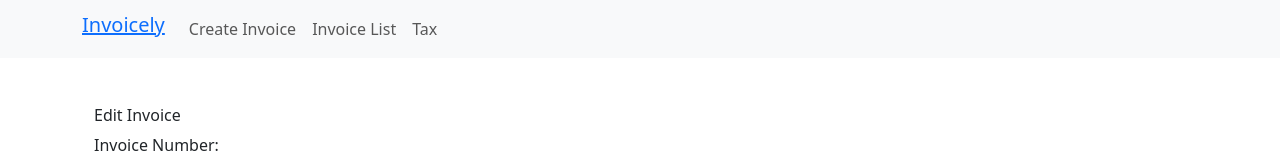
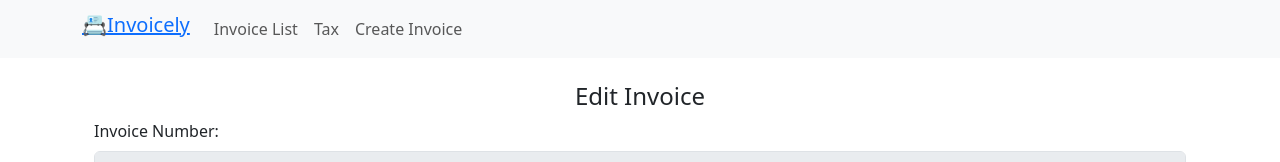
Before and after one commit to abhinabadutta2019/invoice-tax-calculation-frontend-reactjs, a React (Create React App) app: page /edit-invoice/1 in a window 1280 px wide. Shown: the top 162 px of the page. Built offline with nearby package versions, Linux system fonts and the light colour scheme; no server answers.

Commit message:
change in Tax

```diff
--- a/src/components/InvoiceCreate.js
+++ b/src/components/InvoiceCreate.js
@@ -144,8 +144,8 @@ const InvoiceCreate = () => {
 
   return (
     <>
-      <div className="container mt-5 pb-4">
-        <h6>Create Invoice</h6>
+      <div className="container pb-4">
+        <h4 className="text-center ">Create Invoice</h4>
 
         <form
           onSubmit={
--- a/src/components/InvoiceEdit.js
+++ b/src/components/InvoiceEdit.js
@@ -98,8 +98,8 @@ const InvoiceEdit = () => {
 
   return (
     <>
-      <div className="container mt-5 pb-4">
-        <h6>Edit Invoice</h6>
+      <div className="container pb-4">
+        <h4 className="text-center">Edit Invoice</h4>
 
         <form id="invoiceForm" onSubmit={handleCreateOrUpdateInvoice}>
           <div className="mb-3">
--- a/src/components/TaxCreate.js
+++ b/src/components/TaxCreate.js
@@ -18,6 +18,11 @@ const TaxCreate = () => {
 
   const handleSubmit = async (e) => {
     e.preventDefault();
+
+    if (parseFloat(taxRate) > 100) {
+      alert("Tax Rate should be less than or equal to 100");
+      return;
+    }
 
     try {
       const tax = {
--- a/src/shared/Navbar.js
+++ b/src/shared/Navbar.js
@@ -6,7 +6,7 @@ const Navbar = () => {
     <nav className="navbar navbar-expand-lg navbar-light bg-light">
       <div className="container">
         <h1 className="navbar-brand">
-          <Link to="/">Invoicely</Link>
+          <Link to="/">📇Invoicely</Link>
         </h1>
         <button
           className="navbar-toggler"
@@ -22,11 +22,6 @@ const Navbar = () => {
         <div className="collapse navbar-collapse" id="navbarNav">
           <ul className="navbar-nav ml-auto">
             <li className="nav-item">
-              <Link to="/" className="nav-link">
-                Create Invoice
-              </Link>
-            </li>
-            <li className="nav-item">
               <Link to="/all-invoice" className="nav-link">
                 Invoice List
               </Link>
@@ -34,6 +29,11 @@ const Navbar = () => {
             <li className="nav-item">
               <Link to="/add-tax" className="nav-link">
                 Tax
+              </Link>
+            </li>
+            <li className="nav-item">
+              <Link to="/" className="nav-link">
+                Create Invoice
               </Link>
             </li>
           </ul>
```
